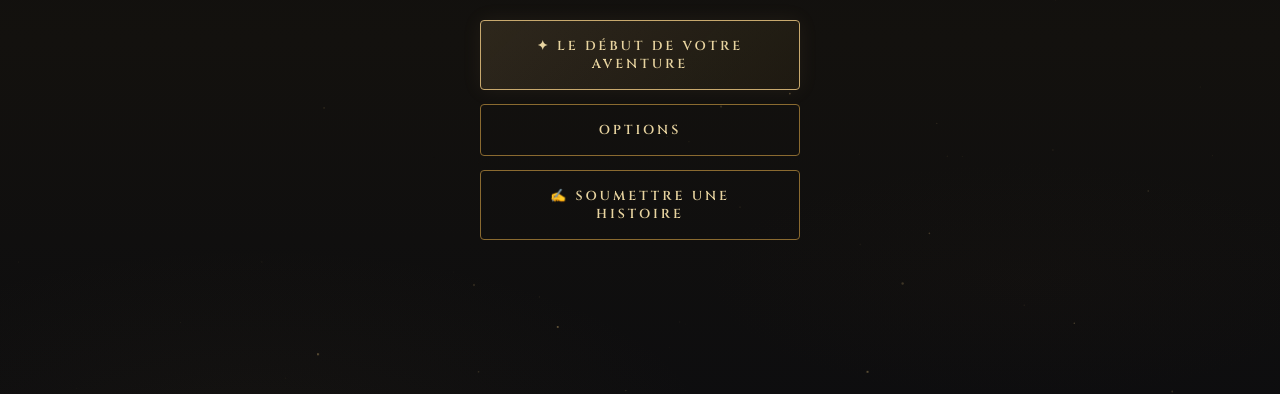
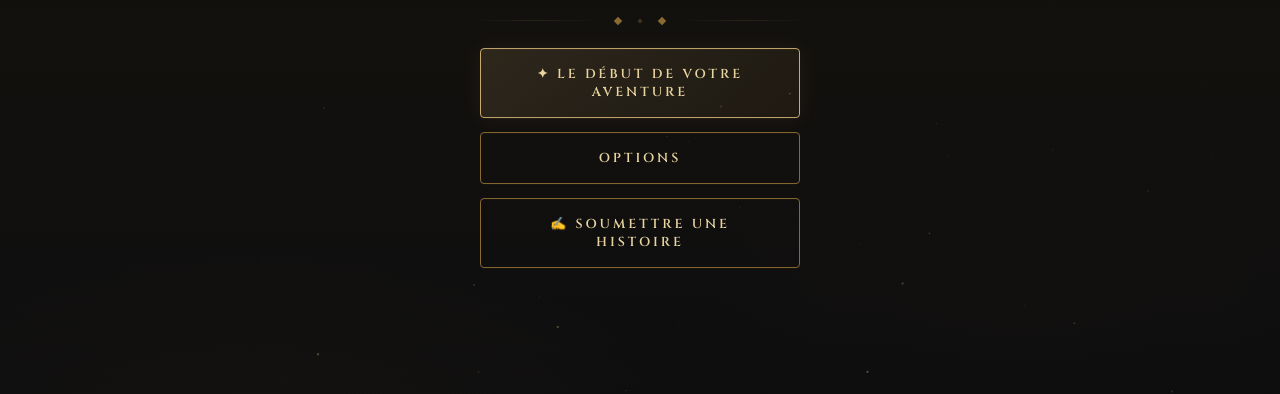
Before and after one commit to Arknoid01/Choisis-ton-Destin-, a plain HTML site: page index.html in a window 1280 px wide. Shown: the part 360-754 px from the top of the page. Drawn offline with nearby package versions, Linux system fonts and the light colour scheme.

Commit message:
Add files via upload

```diff
--- a/index.html
+++ b/index.html
@@ -73,8 +73,14 @@ body {
   height:100vh;
   display:flex; flex-direction:column;
   align-items:center; justify-content:center;
-  padding:0 20px 120px;
+  padding:0 20px;
   overflow:hidden;
+}
+#content-block {
+  display:flex; flex-direction:column;
+  align-items:center;
+  transform:translateY(-12%);
+  width:100%; max-width:380px;
 }
 
 /* ── LANG SWITCH ── */
@@ -547,6 +553,7 @@ body {
 
 <!-- MAIN SHELL -->
 <div id="shell">
+<div id="content-block">
 
   <!-- Ornament SVG -->
   <div class="ornament">
@@ -584,6 +591,7 @@ body {
     </button>
   </div>
 
+</div>
 </div>
 
 <!-- FOOTER -->
@@ -1092,7 +1100,7 @@ function initCanvas() {
 // Si les animations CSS ne se déclenchent pas (navigateur, polices lentes)
 // on force l'affichage après 1.5s
 setTimeout(() => {
-  document.querySelectorAll('.ornament,.eyebrow,.main-title,.subtitle,.divider,.btn-group,.footer,#pegasus-logo').forEach(el => {
+  document.querySelectorAll('.ornament,.eyebrow,.main-title,.subtitle,.divider,.btn-group,.footer,#pegasus-logo,#content-block').forEach(el => {
     if (getComputedStyle(el).opacity === '0') {
       el.style.opacity = '1';
       el.style.transform = 'translateY(0)';
```
